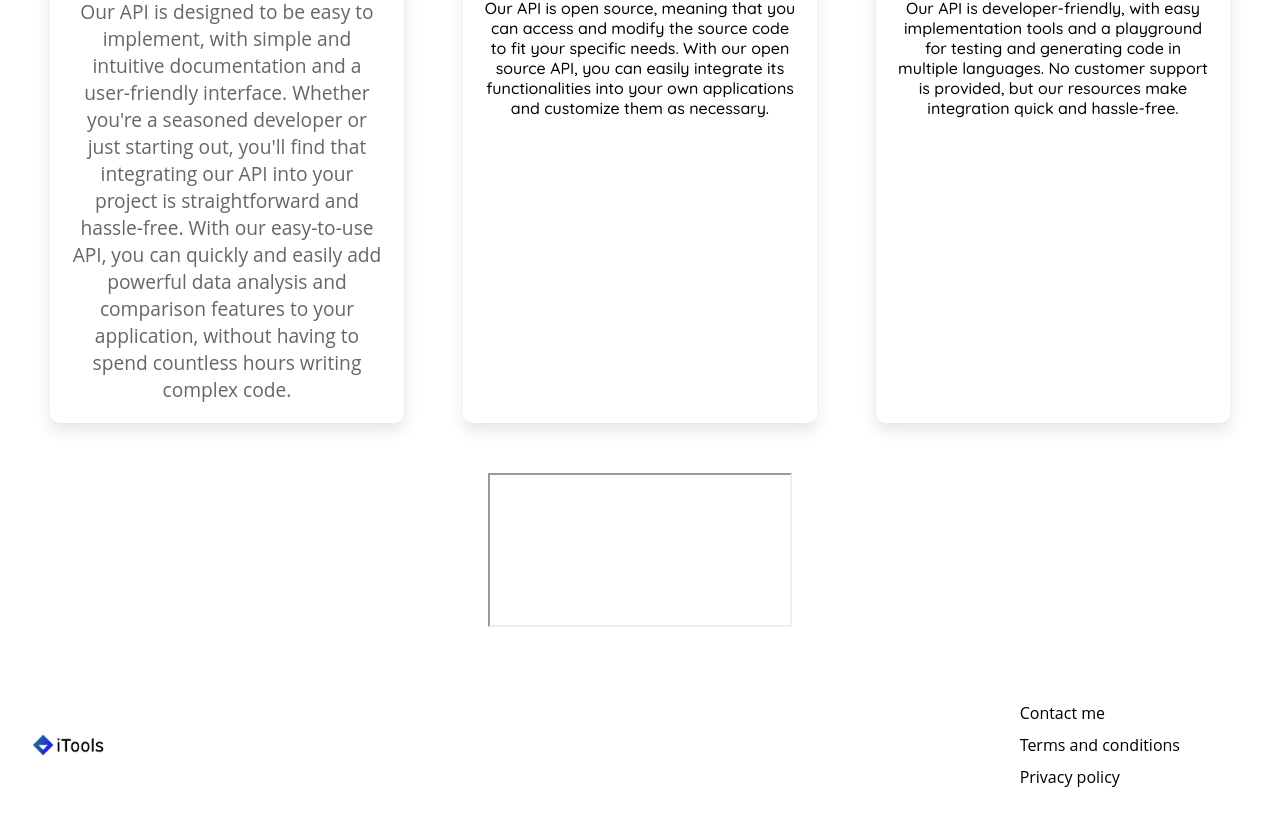
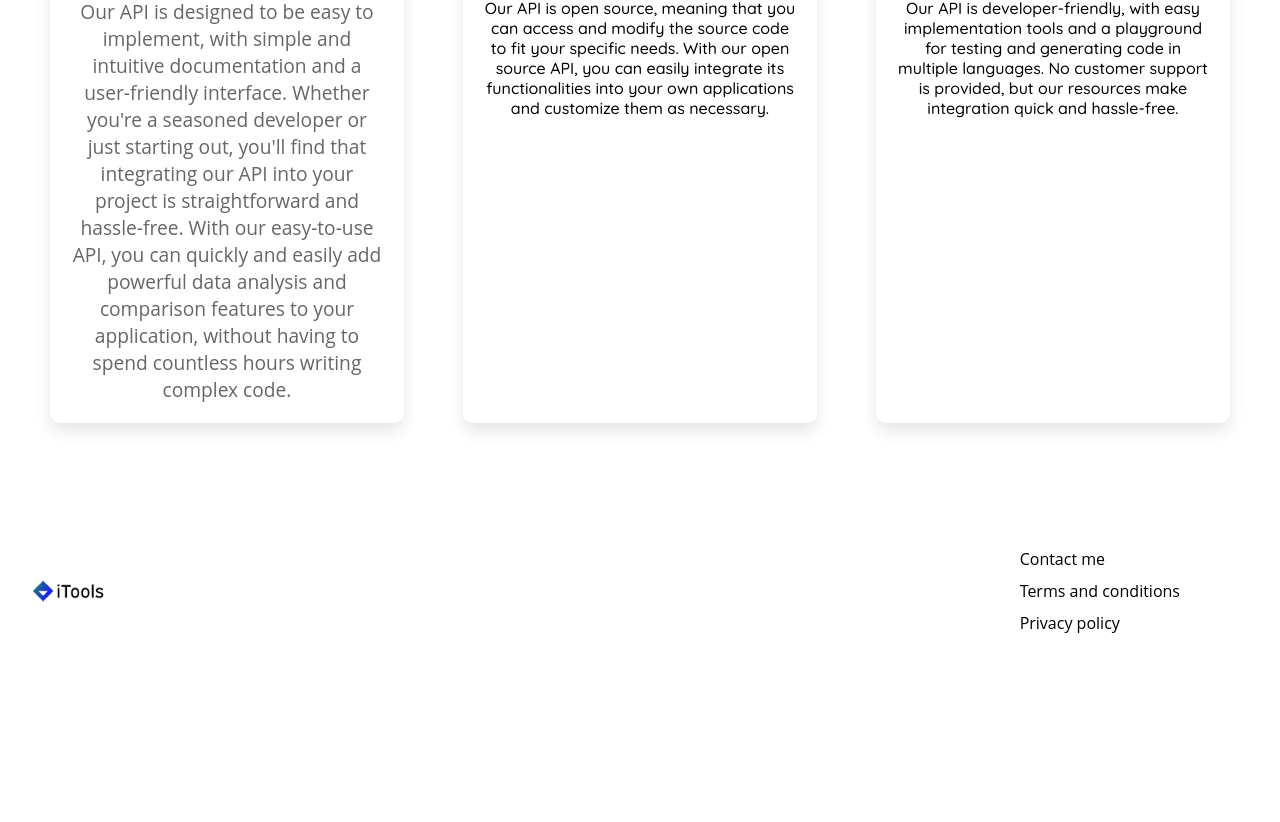
Before and after one commit to dabedev/iTools, a React app in the folder client/: page / in a window 1280 px wide. Shown: the part 418-1240 px from the top of the page. After the commit the page ends 1086 px from the top, so only its background shows below. Built offline with nearby package versions, Linux system fonts and the light colour scheme; no server answers.

Commit message:
[DOCS] Updated TODO

```diff
--- a/client/src/pages/Home.jsx
+++ b/client/src/pages/Home.jsx
@@ -30,7 +30,6 @@ function Home() {
 					No customer support is provided, but our resources make integration quick and hassle-free.
 				</div>
 			</section>
-			<iframe src="http://localhost:5173/"></iframe>
 		</div>
 	);
 }
```
Also changed, not shown: 1 other file (tests, documents, lock files or other folders).
